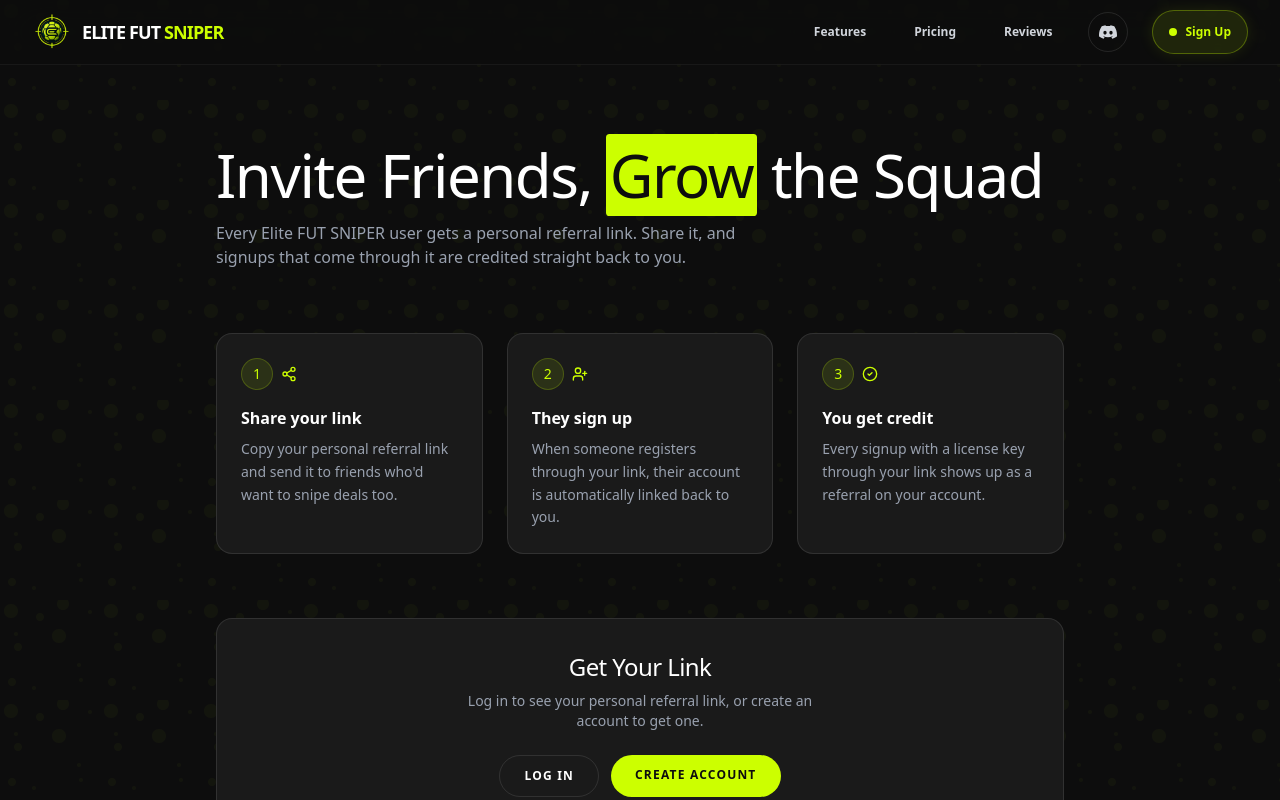
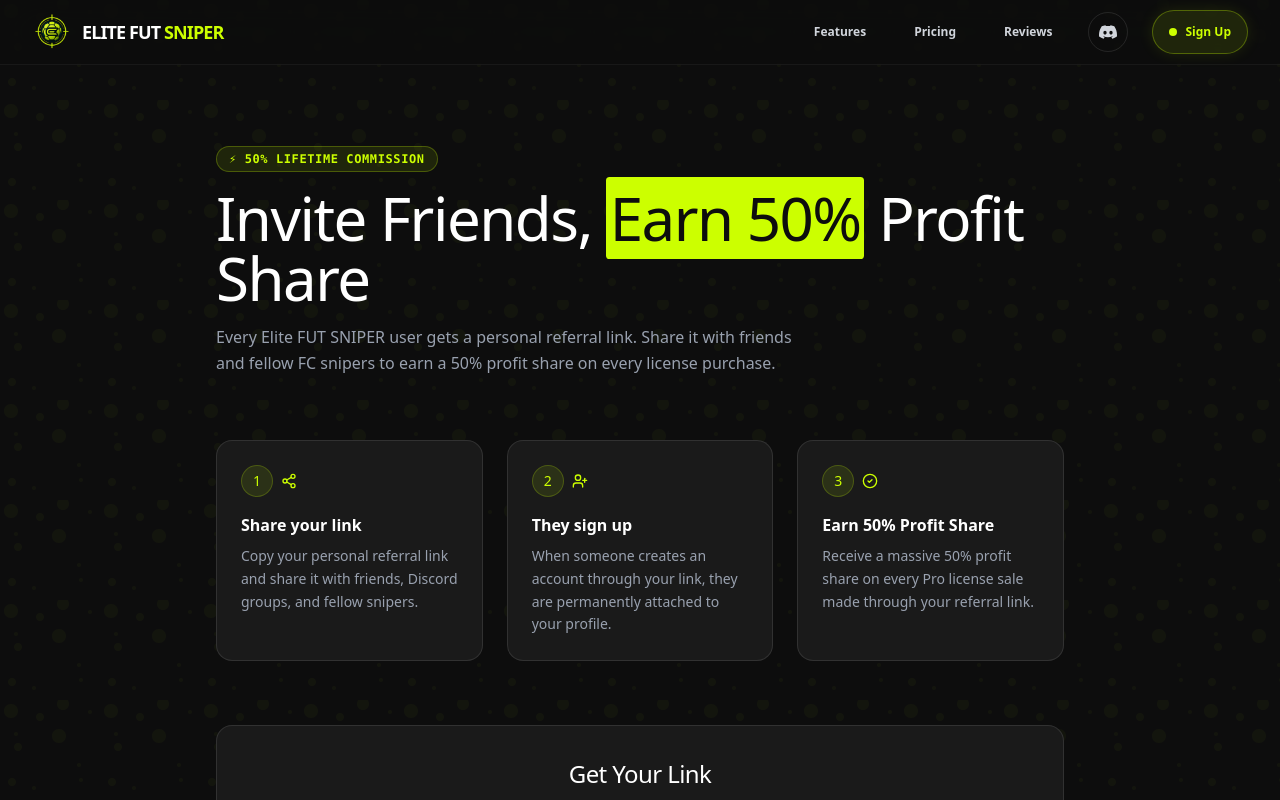
Before and after one commit to elitefutbot/elitefutbot-web, a Next.js app: page /referral in a window 1280 px wide. Shown: the top 800 px of the page. Built offline with nearby package versions, Linux system fonts and the light colour scheme.

Commit message:
feat(referral): highlight 50% profit share and high-converting invite card [GB-106]

```diff
--- a/src/app/referral/ReferralContent.tsx
+++ b/src/app/referral/ReferralContent.tsx
@@ -11,17 +11,17 @@ const steps = [
   {
     icon: Share2,
     title: "Share your link",
-    body: "Copy your personal referral link and send it to friends who'd want to snipe deals too.",
+    body: "Copy your personal referral link and share it with friends, Discord groups, and fellow snipers.",
   },
   {
     icon: UserPlus,
     title: "They sign up",
-    body: "When someone registers through your link, their account is automatically linked back to you.",
+    body: "When someone creates an account through your link, they are permanently attached to your profile.",
   },
   {
     icon: CheckCircle2,
-    title: "You get credit",
-    body: "Every signup with a license key through your link shows up as a referral on your account.",
+    title: "Earn 50% Profit Share",
+    body: "Receive a massive 50% profit share on every Pro license sale made through your referral link.",
   },
 ];
 
@@ -38,12 +38,14 @@ export function ReferralContent() {
 
   return (
     <main className="max-w-4xl mx-auto px-6 py-20">
+      <div className="inline-flex items-center gap-2 px-3 py-1 rounded-full bg-primary/10 border border-primary/25 text-primary text-xs font-mono font-bold uppercase tracking-wider mb-4">
+        ⚡ 50% Lifetime Commission
+      </div>
       <h1 className="font-display text-6xl tracking-tight mb-4">
-        Invite Friends, <span className="bg-primary text-dark px-[0.06em] rounded-[0.06em] box-decoration-clone">Grow</span> the Squad
+        Invite Friends, <span className="bg-primary text-dark px-[0.06em] rounded-[0.06em] box-decoration-clone">Earn 50%</span> Profit Share
       </h1>
-      <p className="text-gray-400 mb-16 max-w-xl">
-        Every Elite FUT SNIPER user gets a personal referral link. Share it,
-        and signups that come through it are credited straight back to you.
+      <p className="text-gray-400 mb-16 max-w-xl text-base leading-relaxed">
+        Every Elite FUT SNIPER user gets a personal referral link. Share it with friends and fellow FC snipers to earn a 50% profit share on every license purchase.
       </p>
 
       <div className="grid grid-cols-1 sm:grid-cols-3 gap-6 mb-16">
--- a/src/components/AffiliateLinkCard.tsx
+++ b/src/components/AffiliateLinkCard.tsx
@@ -1,8 +1,12 @@
 "use client";
 
 import { useState } from "react";
-import { Check, Copy, Users } from "lucide-react";
+import { Check, Copy, Gift, Sparkles, TrendingUp } from "lucide-react";
+
 function buildReferralLink(referralCode: string): string {
+  if (typeof window === "undefined") {
+    return `https://www.elitefutbot.com/r/${referralCode}`;
+  }
   return `${window.location.origin}/r/${referralCode}`;
 }
 
@@ -25,41 +29,73 @@ export function AffiliateLinkCard({
       setCopied(true);
       window.setTimeout(() => setCopied(false), 2000);
     } catch {
+      // Fallback
     }
   };
 
   return (
-    <div className="glass-card p-6">
-      <div className="flex items-center gap-2 mb-1">
-        <Users className="size-4 text-primary" />
-        <h2 className="font-display text-xl tracking-tight text-white">Invite Friends</h2>
+    <div className="glass-card relative overflow-hidden p-6 sm:p-7 border border-primary/25 shadow-[0_4px_24px_rgba(0,0,0,0.2)] bg-gradient-to-br from-surface via-surface to-primary/5">
+      {/* Header with 50% Profit Share badge */}
+      <div className="flex items-start justify-between gap-3 mb-3">
+        <div className="flex items-center gap-2.5">
+          <div className="size-8 rounded-lg bg-primary/10 border border-primary/30 flex items-center justify-center text-primary shrink-0">
+            <Gift className="size-4" />
+          </div>
+          <div>
+            <h2 className="font-display text-xl tracking-tight text-white flex items-center gap-2">
+              Invite Friends & Earn
+            </h2>
+          </div>
+        </div>
+        <span className="inline-flex items-center gap-1.5 px-3 py-1 rounded-full bg-primary/15 border border-primary/40 text-primary font-mono text-[10px] font-black uppercase tracking-widest shadow-sm">
+          <Sparkles className="size-3" /> 50% Profit Share
+        </span>
       </div>
-      <p className="text-sm text-gray-400 mb-5">
-        Share your link — friends who sign up through it are credited to
-        you.
+
+      <p className="text-sm text-gray-300 mb-5 leading-relaxed">
+        Share your personal link — earn a{" "}
+        <strong className="text-primary font-bold">50% profit share</strong> for
+        each license sale purchased through your referral.
       </p>
-      <div className="flex items-center gap-2 flex-wrap sm:flex-nowrap">
-        <code className="flex-1 min-w-0 truncate px-4 py-3 rounded-xl bg-surface border border-white/10 font-mono text-xs sm:text-sm text-white">
-          {link}
-        </code>
+
+      {/* Copy link input and button */}
+      <div className="flex items-center gap-2 flex-wrap sm:flex-nowrap mb-4">
+        <div className="flex-1 min-w-0 px-4 py-3 rounded-xl bg-dark/80 border border-white/10 font-mono text-xs sm:text-sm text-white select-all flex items-center justify-between">
+          <span className="truncate">{link}</span>
+        </div>
         <button
           type="button"
           onClick={handleCopy}
-          className="shrink-0 flex items-center gap-1.5 px-4 py-3 rounded-xl bg-primary text-dark font-black text-[10px] uppercase tracking-widest hover:scale-105 transition-transform"
+          className={`shrink-0 flex items-center gap-2 px-5 py-3 rounded-xl font-black text-xs uppercase tracking-wider transition-all shadow-md ${
+            copied
+              ? "bg-emerald-500 text-dark scale-95"
+              : "bg-primary text-dark hover:scale-105"
+          }`}
         >
           {copied ? (
-            <Check className="size-3.5" />
+            <>
+              <Check className="size-4" /> Copied!
+            </>
           ) : (
-            <Copy className="size-3.5" />
+            <>
+              <Copy className="size-4" /> Copy Link
+            </>
           )}
-          {copied ? "Copied!" : "Copy"}
         </button>
       </div>
-      <div className="mt-4">
-        <span className="px-2.5 py-1 rounded-full bg-primary/10 border border-primary/20 font-mono text-[10px] text-primary font-bold uppercase tracking-widest">
-          {referralConversions ?? 0}{" "}
-          {referralConversions === 1 ? "Referral" : "Referrals"} Converted
-        </span>
+
+      {/* Referral Stats and Profit Share Details */}
+      <div className="flex items-center justify-between gap-3 flex-wrap pt-3 border-t border-white/5 text-xs text-gray-400">
+        <div className="flex items-center gap-2">
+          <span className="px-3 py-1 rounded-lg bg-white/5 border border-white/10 font-mono text-xs text-white font-semibold">
+            {referralConversions ?? 0}{" "}
+            {referralConversions === 1 ? "Referral" : "Referrals"} Converted
+          </span>
+        </div>
+        <div className="flex items-center gap-1.5 text-primary font-medium text-xs">
+          <TrendingUp className="size-3.5" />
+          <span>50% profit share for each sale</span>
+        </div>
       </div>
     </div>
   );
```
